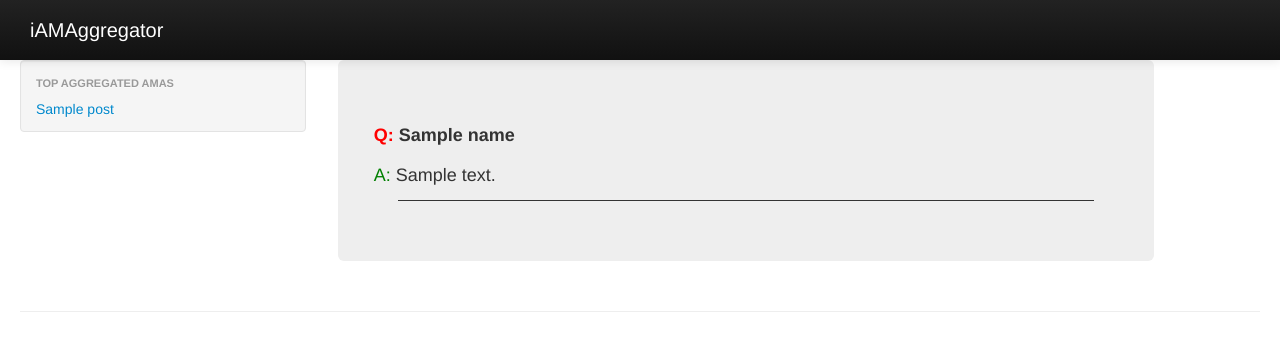
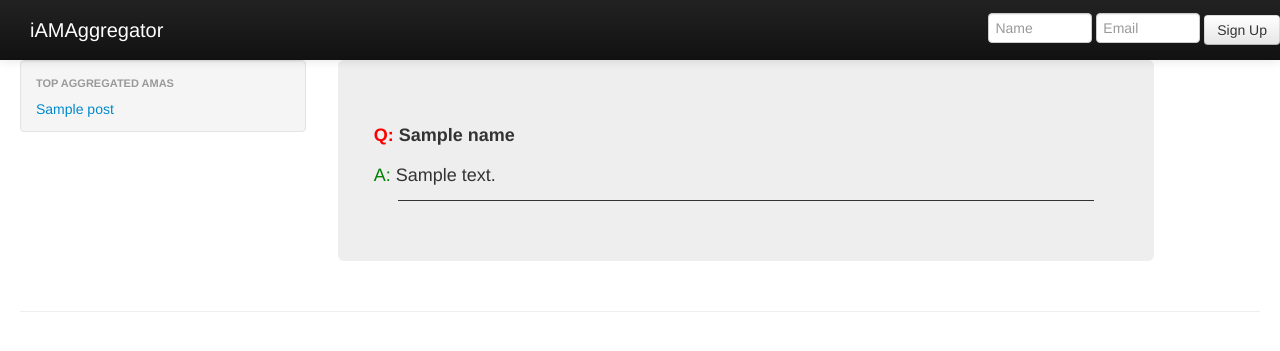
Before and after one commit to katiepru/iAMAggregator, a Flask app: template templates/main.html in a window 1280 px wide. Shown: the top 351 px of the page. Run offline with Flask 2, Linux system fonts and the light colour scheme; the template is opened without the code that fills it: most values are stand-ins (such as "Sample title", 1, 10 or a date in 2020); parts of the project's set-up code (start-up, migrations or seed data) failed here and were passed over; some libraries are stand-ins or nearby versions.

Commit message:
form works

```diff
--- a/application.py
+++ b/application.py
@@ -19,5 +19,18 @@ def ama(post_id):
     top_posts = get_top_posts()
     return render_template('ama.html', responses=responses, top_posts=top_posts)
 
+@app.route('/ajax', methods=['POST'])
+def answer_ajax():
+	print "ajax call reveived"
+	if 'name' in request.form:
+		name = request.form['name']
+	if 'email' in request.form:
+		email = request.form['email']
+
+	addto_db(name, email);
+
+	return 'success'
+
+
 if __name__ == '__main__':
 	app.run(debug=True)
--- a/templates/main.html
+++ b/templates/main.html
@@ -46,6 +46,11 @@
     <div class="navbar navbar-inverse navbar-fixed-top">
       <div class="navbar-inner">
         <a class="brand" href="/" style="padding:20px 0px 20px 50px;">iAMAggregator</a>
+        <form name="mainform" class="form-inline pull-right" style="padding-top: 10px">
+          <input name="_name" type="text" class="input-small" placeholder="Name">
+          <input name="_email"type="text" class="input-small" placeholder="Email">
+          <button type="submit" class="btn" id="gobutton" onclick="validateForm()">Sign Up</button>
+        </form>
       </div>
     </div>
 
@@ -84,6 +89,7 @@
   <!-- Placed at the end of the document so the pages load faster -->
   <script src="{{ url_for('static', filename='js/jquery-1.8.2.min.js') }}"></script>
   <script src="{{ url_for('static', filename='js/bootstrap.js') }}"></script>
+  <script src="{{ url_for('static', filename='js/app.js') }}"></script>
 
 </body>
 </html>
```
Also changed, not shown: helpers.py (+7 -1 lines).
